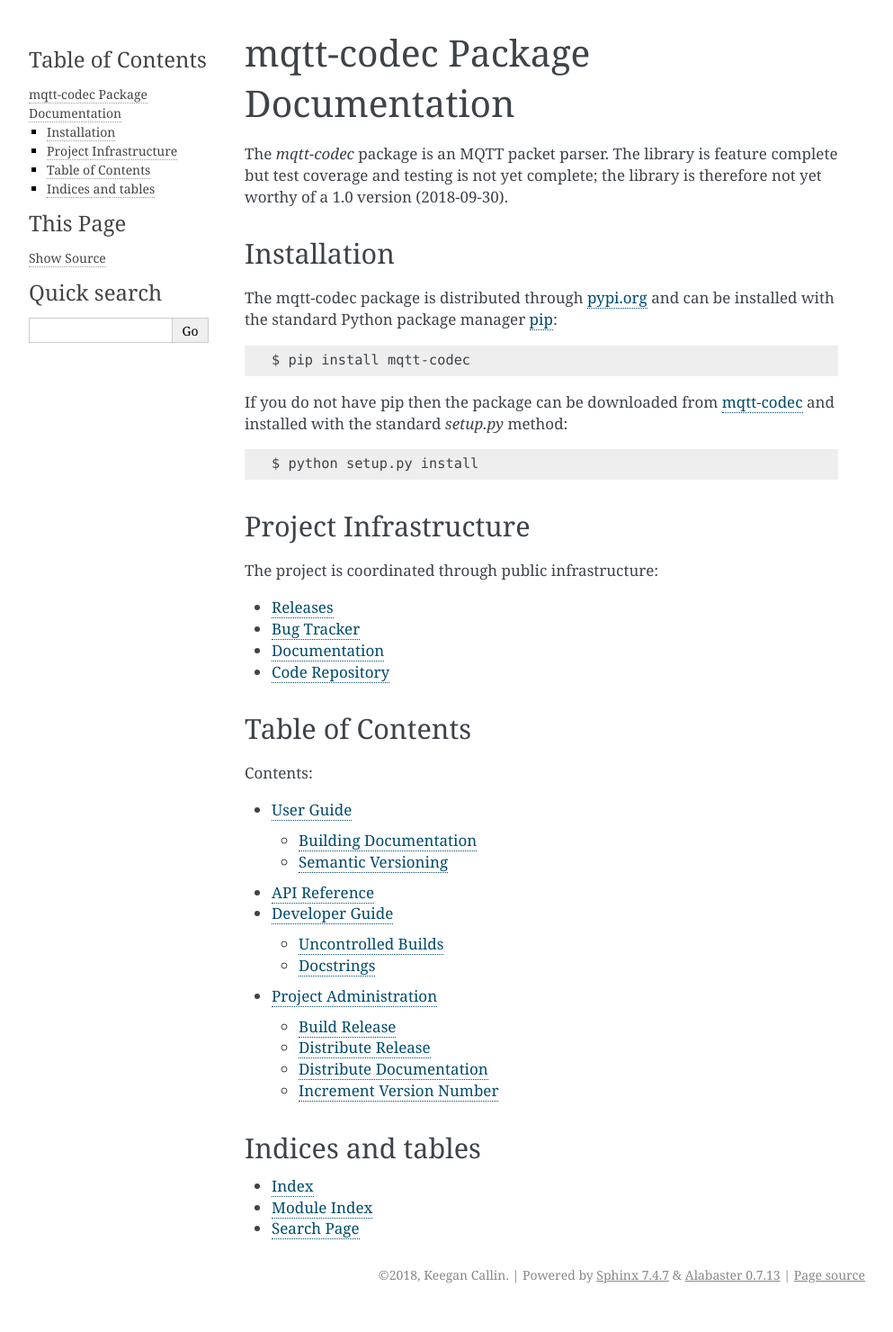
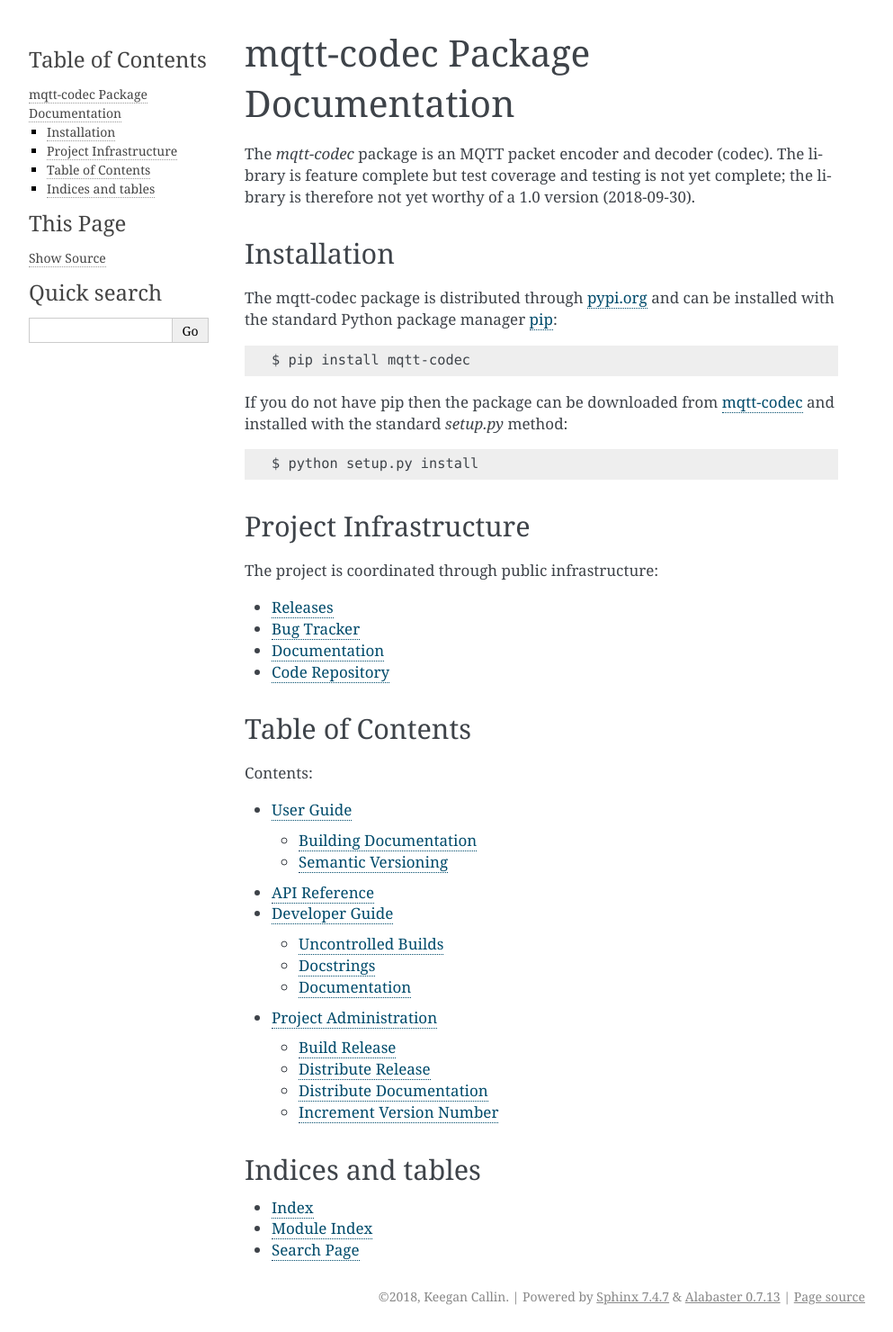
Before and after one commit to kcallin/mqtt-codec, a Sphinx documentation site: the page built from doc/source/index.rst, in a window 1280 px wide. Shown: the whole page at 90% size, without its empty margins (148-1141 px from the left). Built offline with Sphinx 7.4.7, drawn with Linux system fonts in a browser that asks for light colours; before the commit the page ends 1456 px from its top, so only the background shows below that.

Commit message:
Updated documentation.

```diff
--- a/doc/source/index.rst
+++ b/doc/source/index.rst
@@ -7,9 +7,10 @@
 mqtt-codec Package Documentation
 ==================================
 
-The `mqtt-codec` package is an MQTT packet parser.  The library is
-feature complete but test coverage and testing is not yet complete; the
-library is therefore not yet worthy of a 1.0 version (2018-09-30).
+The `mqtt-codec` package is an MQTT packet encoder and decoder (codec).
+The library is feature complete but test coverage and testing is not yet
+complete; the library is therefore not yet worthy of a 1.0 version
+(2018-09-30).
 
 
 Installation
```
Also changed, not shown: doc/source/developer_guide.rst (+9 -0 lines).
